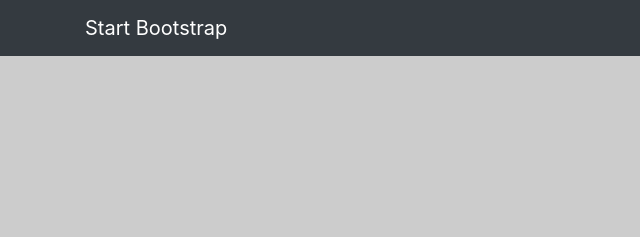
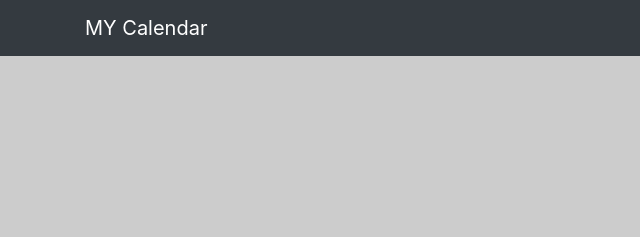
Before and after one commit to almanacz/MY-Calendar, a website: page index.html in a window 1280 px wide. Shown: the top 237 px of the page, 0-640 px from the left. Drawn offline with Linux system fonts and the light colour scheme; placeholder pictures from the web are drawn by us.

Commit message:
Second Commit

```diff
--- a/index.html
+++ b/index.html
@@ -8,7 +8,7 @@
   <meta name="description" content="">
   <meta name="author" content="">
 
-  <title>Modern Business - Start Bootstrap Template</title>
+  <title>MY Calendar</title>
 
   <!-- Bootstrap core CSS -->
   <link href="vendor/bootstrap/css/bootstrap.min.css" rel="stylesheet">
@@ -23,7 +23,7 @@
   <!-- Navigation -->
   <nav class="navbar fixed-top navbar-expand-lg navbar-dark bg-dark fixed-top">
     <div class="container">
-      <a class="navbar-brand" href="index.html">Start Bootstrap</a>
+      <a class="navbar-brand" href="index.html">MY Calendar</a>
       <button class="navbar-toggler navbar-toggler-right" type="button" data-toggle="collapse" data-target="#navbarResponsive" aria-controls="navbarResponsive" aria-expanded="false" aria-label="Toggle navigation">
         <span class="navbar-toggler-icon"></span>
       </button>
```
